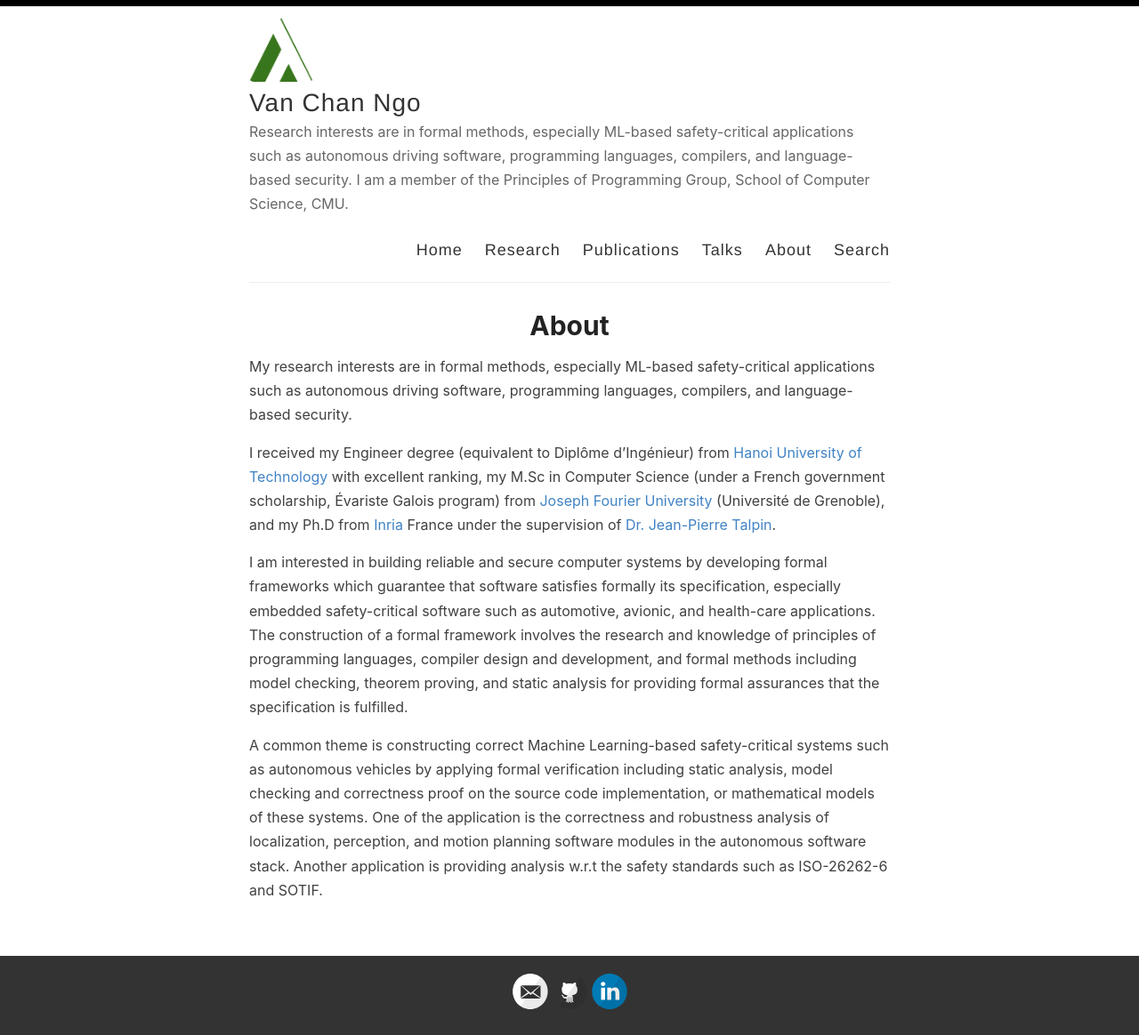
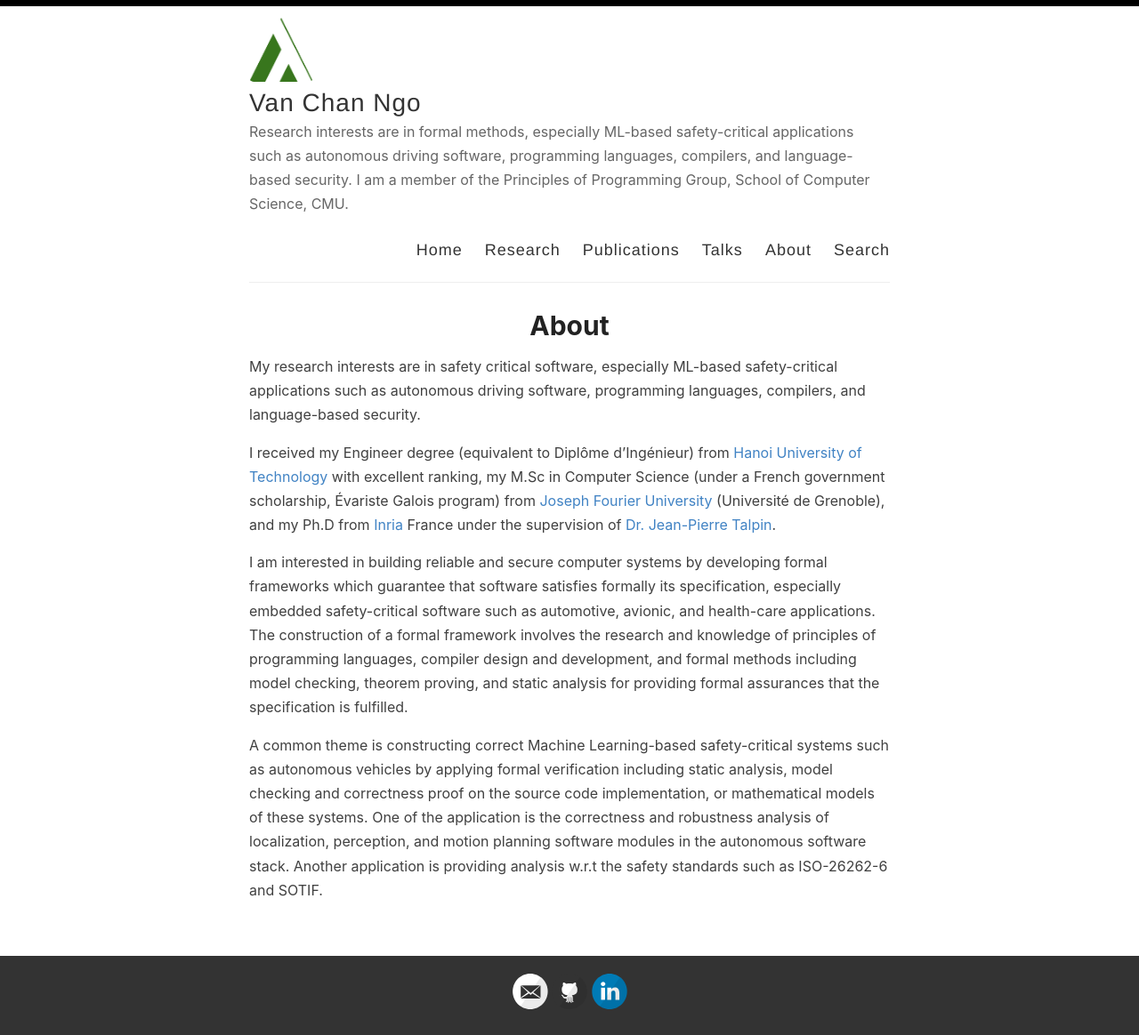
Before and after one commit to channgo2203/channgo2203.github.io, a Jekyll site: the page built from _pages/about.md, in a window 1280 px wide. Shown: the whole page at 89% size. Built offline with Jekyll 4.4.1, drawn with Linux system fonts in a browser that asks for light colours.

Commit message:
Update about.md

```diff
--- a/_pages/about.md
+++ b/_pages/about.md
@@ -4,7 +4,7 @@
 permalink: /about/
 ---
 
-My research interests are in formal methods, especially ML-based safety-critical applications such as autonomous driving software, programming languages, compilers, and language-based security.
+My research interests are in safety critical software, especially ML-based safety-critical applications such as autonomous driving software, programming languages, compilers, and language-based security.
 
 I received my Engineer degree (equivalent to Diplôme d'Ingénieur) from
 [Hanoi University of Technology](http://en.hust.edu.vn/home) with excellent ranking,
```
